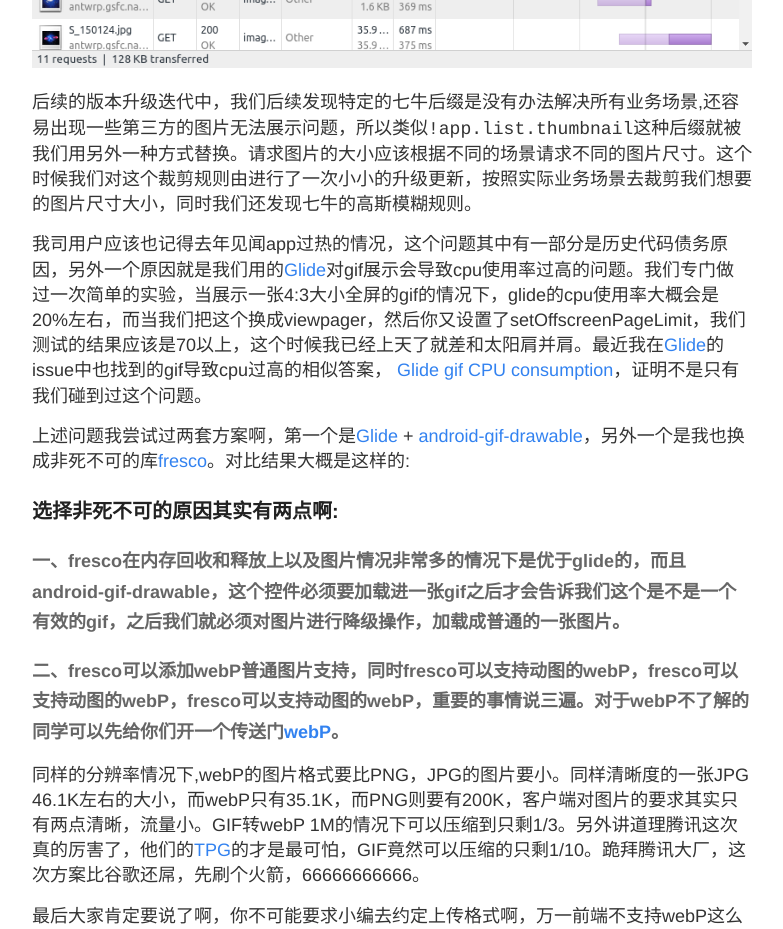
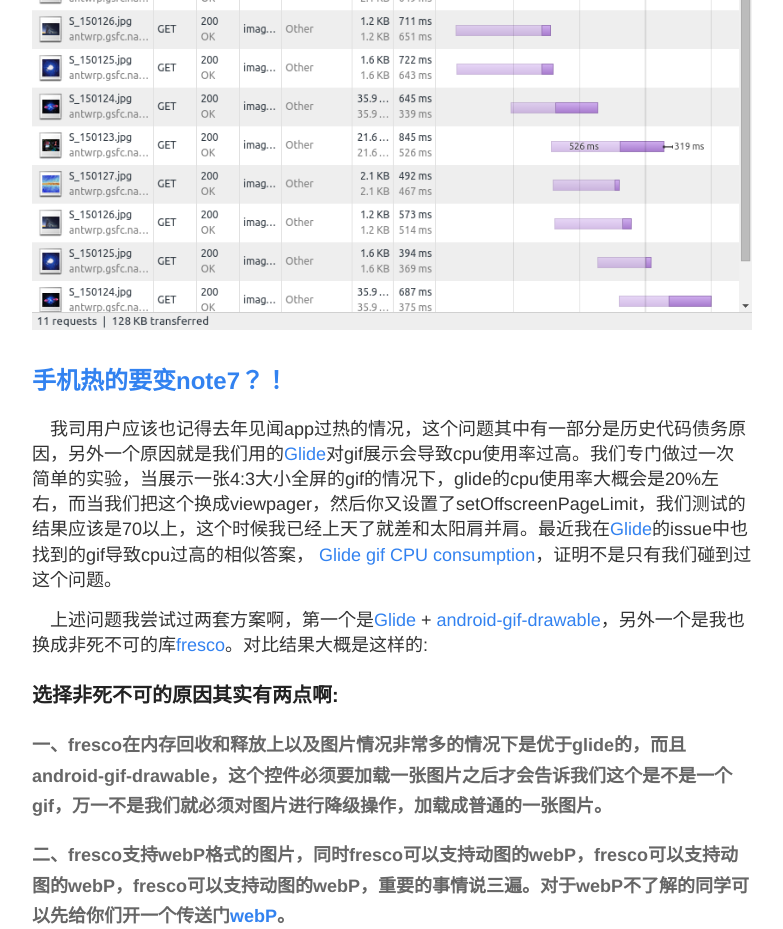
Before and after one commit to Leifzhang/leifzhang.github.io, a Jekyll site: the page built from _posts/2017-5-15-imageupdate.md, in a window 1280 px wide and 1400 px high, scrolled down 1870 px. Shown: the top 929 px of the window, without its empty margins (248-1031 px from the left). Built offline with Jekyll 4.4.1, drawn with Linux system fonts in a browser that asks for light colours; nearby versions of some CDN libraries; some of the changed text lies outside the part shown.

Commit message:
文本调整

```diff
--- a/_posts/2017-5-15-imageupdate.md
+++ b/_posts/2017-5-15-imageupdate.md
@@ -1,39 +1,48 @@
 ---
 layout: post
-title: 华尔街见闻安卓图片库升级之路
+title: 华尔街见闻安卓图片库迭代过程
 author: 放纵不羁爱吃肉
 ---
 
-很久很久以前有一家叫华尔街见闻的公司，他们聘请了英俊的我来开发他们的App。来到了我司之后，自然是要搞一波大新闻的吗。当时我司是两套图片处理框架同时使用，[Glide](https://github.com/bumptech/glide)和[Android-Universal-Image-Loader](https://github.com/nostra13/Android-Universal-Image-Loader)，线上版本的app经常会出现一些OOM（内存溢出）的问题，原因就是两套图片处理框架会同时开辟两个不同的内存块，但是我们能使用的最大内存是固定的，两套图片库之后内存之和超过最大内存值的情况下，自然就会出现OOM的情况。这种情况下我们就要确保app内只有`一套`图片库，同时对开发人员暴露的是一个`统一`的入口方便后续业务的更新以及迭代。
+&ensp;&ensp;很久很久以前有一家叫华尔街见闻的公司，他们聘请了英俊的我来开发他们的App。来到了我司之后，自然是要搞一波大新闻的吗。
 
-有一天我们线上用户开始反馈说：“你们这个app好辣鸡啊，一天用掉我200M流量啊。”情况是这样的，我们小编上传的是高清无码的图片，假设一张原图是1M，只要稍微一滑动列表页肯定会有巨大的流量消耗产生，OMG！WTF！所幸我们图片都是上传的七牛云（广告植入的毫无痕迹），只要我们对列表图片增加图片剪切后缀，就可以进行了一波史诗鸡优化了，文末有图片剪裁的比较以及使用方法。同时真的要谢谢用户不杀之恩啊！
+## App经常OOM，OOM了咋办？
 
-App内的流量监控,我们现在用的是非死不可的[Stetho](https://github.com/facebook/stetho)。首先引入方案十分简单，同时这个库还是chrome插件的形式展现数据流量的东西，同时也可以对我们的api请求做一次监控。当然还有些非常酷的功能，比如还可以查看你app的sqlite，sp，是不是炒鸡酷啊，下面是配图啊。
+&ensp;&ensp;我刚到我司的时候，线上版本的经常会出现一些OOM（内存溢出）的问题，因为当时我司是两套图片处理框架同时使用，[Glide](https://github.com/bumptech/glide)和[Android-Universal-Image-Loader](https://github.com/nostra13/Android-Universal-Image-Loader)，两套图片处理框架会同时开辟两个不同的内存块，但是我们能使用的最大内存是固定的，当图片库内存之和超过最大内存值时，自然就会出现OOM的情况。这种情况下我们必须要确保app内只有`一套`图片库，同时对开发人员暴露的是一个`统一`的入口方便后续业务的更新以及迭代。
+
+## App消耗流量巨大怎么办？
+
+&ensp;&ensp;有一天我们线上用户开始反馈说：“你们这个app好辣鸡啊，一天用掉我200M流量啊。”然而情况是这样的，我们小编上传的是高清无码的图片，假设一张原图是1M，只要稍微一滑动列表页肯定会有巨大的流量消耗产生，OMG！WTF！所幸我们图片都是上传的七牛云（广告植入的毫无痕迹），只要我们对列表图片增加图片剪切后缀，就可以进行了一波史诗鸡优化了，文末有图片剪裁的比较以及使用方法。同时真的要谢谢用户不杀之恩啊！
+
+&ensp;&ensp;后续的版本升级迭代中，我们后续发现特定的七牛后缀是没有办法解决所有业务场景,还容易出现一些第三方的图片无法展示问题，所以类似`!app.list.thumbnail`这种后缀就被我们用另外一种方式替换。请求图片的大小应该根据不同的场景请求不同的图片尺寸。这个时候我们对这个裁剪规则由进行了一次小小的升级更新，按照实际业务场景去裁剪我们想要的图片尺寸大小，同时我们还发现七牛的高斯模糊规则。
+
+&ensp;&ensp;App内的流量监控,我们现在用的是非死不可的[Stetho](https://github.com/facebook/stetho)。首先引入方案十分简单，同时这个库还是chrome插件的形式数据流量，同时也可以对我们的api做一次监控。当然还有些非常酷的功能，比如还可以查看你app的sqlite，sp，是不是炒鸡酷啊，下面是配图啊。
 
 ![stetho1](https://leifzhang.github.io/leifzhang.github.io/images/inspector-discovery.png)
 
 ![stetho2](https://leifzhang.github.io/leifzhang.github.io/images/inspector-network.png)
 
-后续的版本升级迭代中，我们后续发现特定的七牛后缀是没有办法解决所有业务场景,还容易出现一些第三方的图片无法展示问题，所以类似`!app.list.thumbnail`这种后缀就被我们用另外一种方式替换。请求图片的大小应该根据不同的场景请求不同的图片尺寸。这个时候我们对这个裁剪规则由进行了一次小小的升级更新，按照实际业务场景去裁剪我们想要的图片尺寸大小，同时我们还发现七牛的高斯模糊规则。
+
+## 手机热的要变note7？！
 
 
-我司用户应该也记得去年见闻app过热的情况，这个问题其中有一部分是历史代码债务原因，另外一个原因就是我们用的[Glide](https://github.com/bumptech/glide)对gif展示会导致cpu使用率过高的问题。我们专门做过一次简单的实验，当展示一张4:3大小全屏的gif的情况下，glide的cpu使用率大概会是20%左右，而当我们把这个换成viewpager，然后你又设置了setOffscreenPageLimit，我们测试的结果应该是70以上，这个时候我已经上天了就差和太阳肩并肩。最近我在[Glide](https://github.com/bumptech/glide)的issue中也找到的gif导致cpu过高的相似答案，
+&ensp;&ensp;我司用户应该也记得去年见闻app过热的情况，这个问题其中有一部分是历史代码债务原因，另外一个原因就是我们用的[Glide](https://github.com/bumptech/glide)对gif展示会导致cpu使用率过高。我们专门做过一次简单的实验，当展示一张4:3大小全屏的gif的情况下，glide的cpu使用率大概会是20%左右，而当我们把这个换成viewpager，然后你又设置了setOffscreenPageLimit，我们测试的结果应该是70以上，这个时候我已经上天了就差和太阳肩并肩。最近我在[Glide](https://github.com/bumptech/glide)的issue中也找到的gif导致cpu过高的相似答案，
 [Glide gif CPU consumption](https://github.com/bumptech/glide/issues/1604)，证明不是只有我们碰到过这个问题。
 
-上述问题我尝试过两套方案啊，第一个是[Glide](https://github.com/bumptech/glide) + [android-gif-drawable](https://github.com/koral--/android-gif-drawable)，另外一个是我也换成非死不可的库[fresco](https://github.com/facebook/fresco)。对比结果大概是这样的:
+&ensp;&ensp;上述问题我尝试过两套方案啊，第一个是[Glide](https://github.com/bumptech/glide) + [android-gif-drawable](https://github.com/koral--/android-gif-drawable)，另外一个是我也换成非死不可的库[fresco](https://github.com/facebook/fresco)。对比结果大概是这样的:
 
 ### 选择非死不可的原因其实有两点啊:
 
-#### 一、fresco在内存回收和释放上以及图片情况非常多的情况下是优于glide的，而且android-gif-drawable，这个控件必须要加载进一张gif之后才会告诉我们这个是不是一个有效的gif，之后我们就必须对图片进行降级操作，加载成普通的一张图片。
+#### 一、fresco在内存回收和释放上以及图片情况非常多的情况下是优于glide的，而且android-gif-drawable，这个控件必须要加载一张图片之后才会告诉我们这个是不是一个gif，万一不是我们就必须对图片进行降级操作，加载成普通的一张图片。
 
-#### 二、fresco可以添加webP普通图片支持，同时fresco可以支持动图的webP，fresco可以支持动图的webP，fresco可以支持动图的webP，重要的事情说三遍。对于webP不了解的同学可以先给你们开一个传送门[webP](https://www.zhihu.com/question/27201061)。
+#### 二、fresco支持webP格式的图片，同时fresco可以支持动图的webP，fresco可以支持动图的webP，fresco可以支持动图的webP，重要的事情说三遍。对于webP不了解的同学可以先给你们开一个传送门[webP](https://www.zhihu.com/question/27201061)。
 
-同样的分辨率情况下,webP的图片格式要比PNG，JPG的图片要小。同样清晰度的一张JPG 46.1K左右的大小，而webP只有35.1K，而PNG则要有200K，客户端对图片的要求其实只有两点清晰，流量小。GIF转webP 1M的情况下可以压缩到只剩1/3。另外讲道理腾讯这次真的厉害了，他们的[TPG](http://www.yxdown.com/news/201705/351469.html)的才是最可怕，GIF竟然可以压缩的只剩1/10。跪拜腾讯大厂，这次方案比谷歌还屌，先刷个火箭，66666666666。
+&ensp;&ensp;同样的分辨率情况下,webP的图片格式要比PNG，JPG的图片要小。同样清晰度的一张JPG有46.1K，而webP只有35.1K，而PNG则要有200K。客户端对图片的要求其实只有两点清晰，流量小，同样清晰度的情况下webP肯定要优于别的图片格式。GIF转webP 1M的情况下可以压缩到只剩1/3。另外腾讯这次真的厉害了，他们的[TPG](http://www.yxdown.com/news/201705/351469.html)，GIF竟然可以压缩的只剩1/10。跪拜腾讯大厂，这次方案比谷歌还屌，先刷个火箭，66666666666。
 
+&ensp;&ensp;最后大家肯定要说了啊，你不可能要求小编去约定上传格式啊，万一前端不支持webP这么办啊，还有IOS呢等等情况。这个时候我只想说广告时间。其实七牛云是允许我们约定返回的图片格式到底是什么的，而且也是支持gif转webP的，这个过程是不约束你上传图片的格式的。比方说小编上传的是JPG或者PNG，你只要约定好七牛后缀，他就会变成你想要的webP格式。
 
-最后大家肯定要说了啊，你不可能要求小编去约定上传格式啊，万一前端不支持webP这么办啊，还有IOS呢等等情况。这个时候我只想说广告时间。其实七牛云是允许我们约定返回的图片格式到底是什么的，而且也是支持gif转webP的，这个过程是不约束你上传图片的格式的。比方说小编上传的是JPG或者PNG，你只要约定好七牛后缀，他就会变成你想要的webP格式。
+## 最后我会把图片和数据对大家做一个简单的介绍和展示
 
-下面我会把图片和数据对大家做一个简单的介绍和展示
 
 #### 原图
 
@@ -79,4 +88,4 @@ App内的流量监控,我们现在用的是非死不可的[Stetho](https://githu
 
 
 
-上述就是我司辣鸡安卓在开发中碰到的一些问题和瓶颈以及解决方案，并不是说技术点有多么的复杂和厉害，只是有些坑开发踩了一次也就好了，能绕过去的尽量也就绕过去了，小小短文也希望与各位共勉。
+&ensp;&ensp;上述就是我司辣鸡安卓在开发中碰到的一些问题和瓶颈以及解决方案，并不是说技术点有多么的复杂和厉害，只是有些坑开发踩了一次也就好了，能绕过去的尽量也就绕过去了，小小短文也希望与各位共勉。
```
